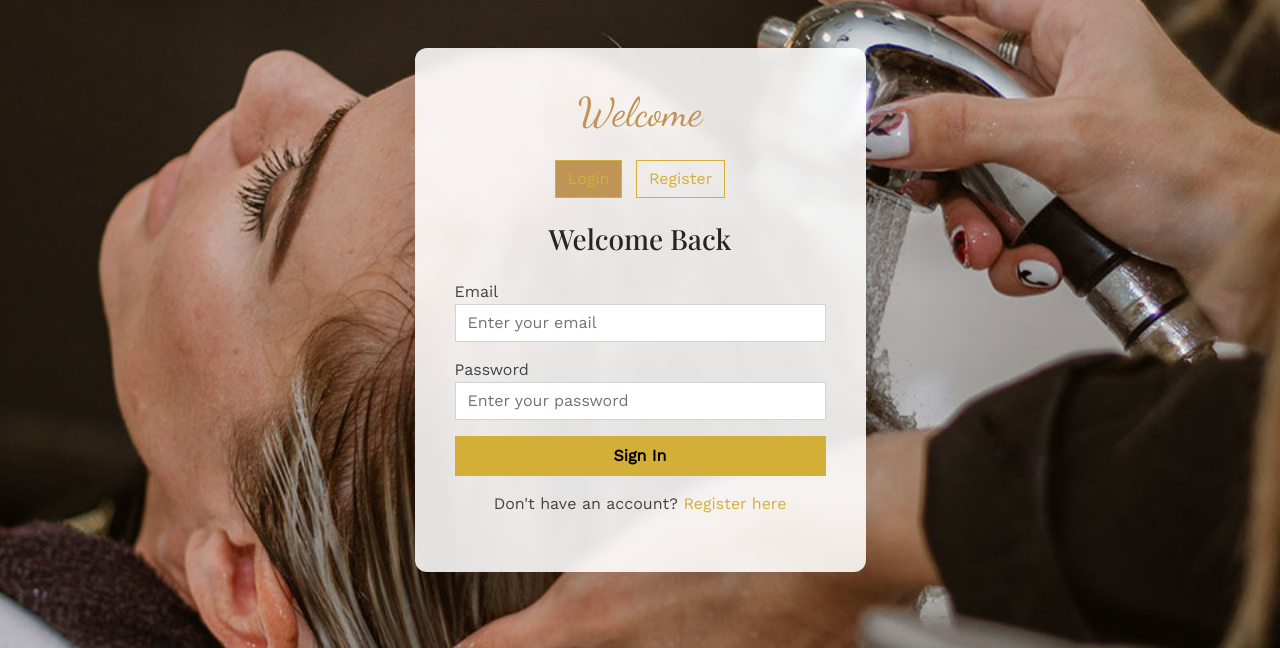
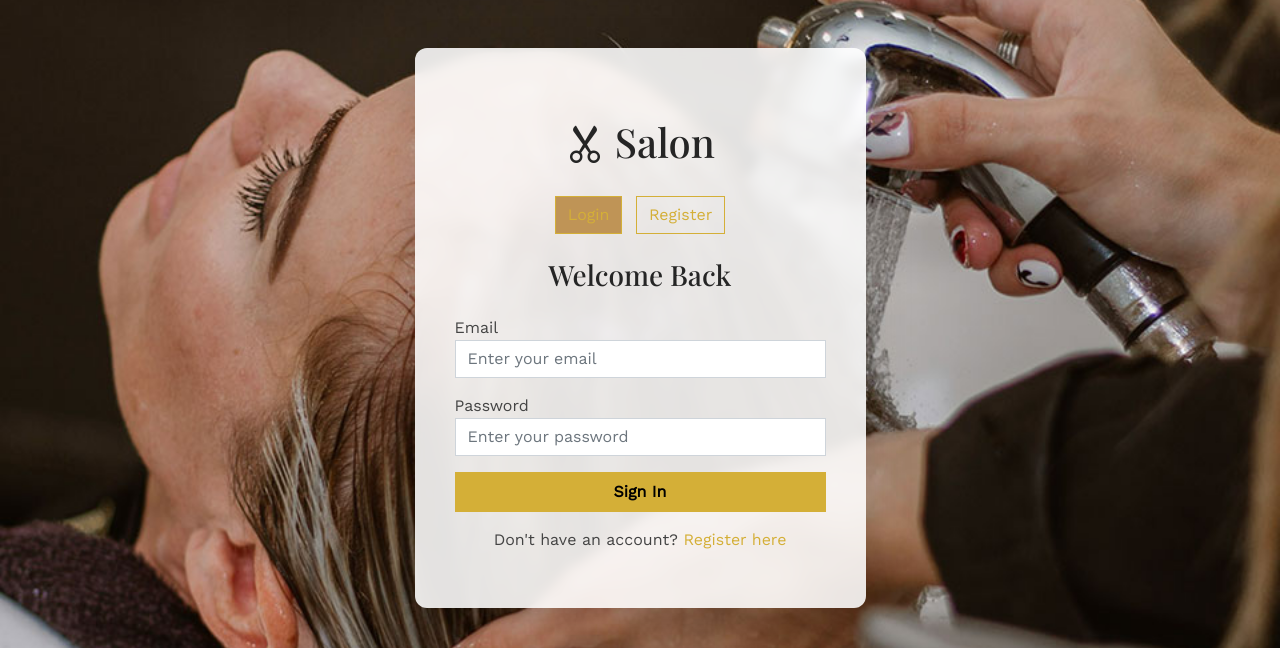
Before and after one commit to sadikshya-stack/salon-backend-django, a Django app: template templates/auth/login.html in a window 1280 px wide. Shown: the top 648 px of the page. Run offline with Django 3.2, Linux system fonts and the light colour scheme; the template is opened without the code that fills it, so the values that code supplies are empty; some libraries are stand-ins or nearby versions.

Commit message:
login completed.

```diff
--- a/salon_main_pages/views.py
+++ b/salon_main_pages/views.py
@@ -1,5 +1,6 @@
 from django.shortcuts import render, redirect
 from django.http import HttpResponse
+from django.contrib.auth.decorators import login_required
 from django.contrib.auth import authenticate, login, logout
 from django.contrib.auth import get_user_model
 User = get_user_model()
@@ -99,7 +100,11 @@ def products(request):
 
 
 # Dashboard Page
+@login_required(login_url='login')
 def dashboard(request):
+    if request.user.role != 'customer':
+        raise Http404("Page not found")
+
     context = {
         "title": "Dashboard",
         "total_appointments": 25,
--- a/templates/auth/login.html
+++ b/templates/auth/login.html
@@ -41,8 +41,12 @@
                 <div class="col-lg-5 wow fadeInUp" data-wow-delay="0.2s">
 
                     <div class="auth-card shadow-lg">
-
-                        <h1 class="font-dancing-script text-primary text-center mb-4">Welcome</h1>
+                        <a href="{% url 'home' %}" class="navbar-brand text-center py-4 px-5 me-0">
+                            <h1 class="mb-0">
+                                <i class="bi bi-scissors"></i> Salon
+                            </h1>
+                        </a>
+                        {% comment %} <h1 class="font-dancing-script text-primary text-center mb-4">Welcome</h1> {% endcomment %}
 
                         <!-- Toggle Buttons -->
                         <div class="text-center mb-4">
--- a/templates/includes/navbar.html
+++ b/templates/includes/navbar.html
@@ -30,7 +30,7 @@
                             <span class="d-none d-lg-inline">{{ request.user.first_name|default:request.user.email }}</span>
                         </a>
                         <div class="dropdown-menu dropdown-menu-end bg-light mt-2">
-                            <a href="profile.html" class="dropdown-item"><i class="fas fa-user me-2"></i>Dashboard</a>
+                            <a href="{% url 'dashboard' %}" class="dropdown-item"><i class="fas fa-user me-2"></i>Dashboard</a>
                             <div class="dropdown-divider"></div>
                             <a href="{% url 'logout' %}" class="dropdown-item text-danger"><i class="fas fa-sign-out-alt me-2"></i>Logout</a>
                         </div>
```
Also changed, not shown: templates/dashboard.html (+6 -1 lines).
